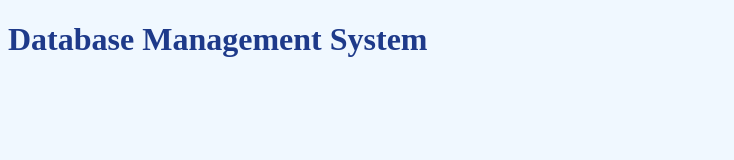
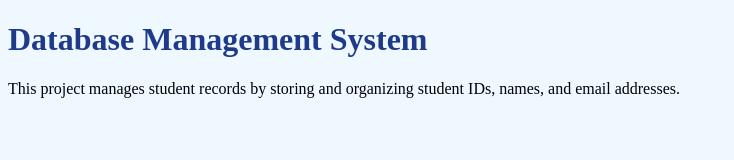
Before and after one commit to Anjalkarki123/dbProject, a plain HTML site: page index.html in a window 1280 px wide. Shown: the whole page, without its empty margins (0-734 px from the left). Drawn offline with Linux system fonts and the light colour scheme.

Commit message:
Updated project description

```diff
--- a/index.html
+++ b/index.html
@@ -8,5 +8,6 @@
 </head>
 <body>
   <h1>Database Management System</h1>
+  <p>This project manages student records by storing and organizing student IDs, names, and email addresses.</p>
 </body>
 </html>
```
